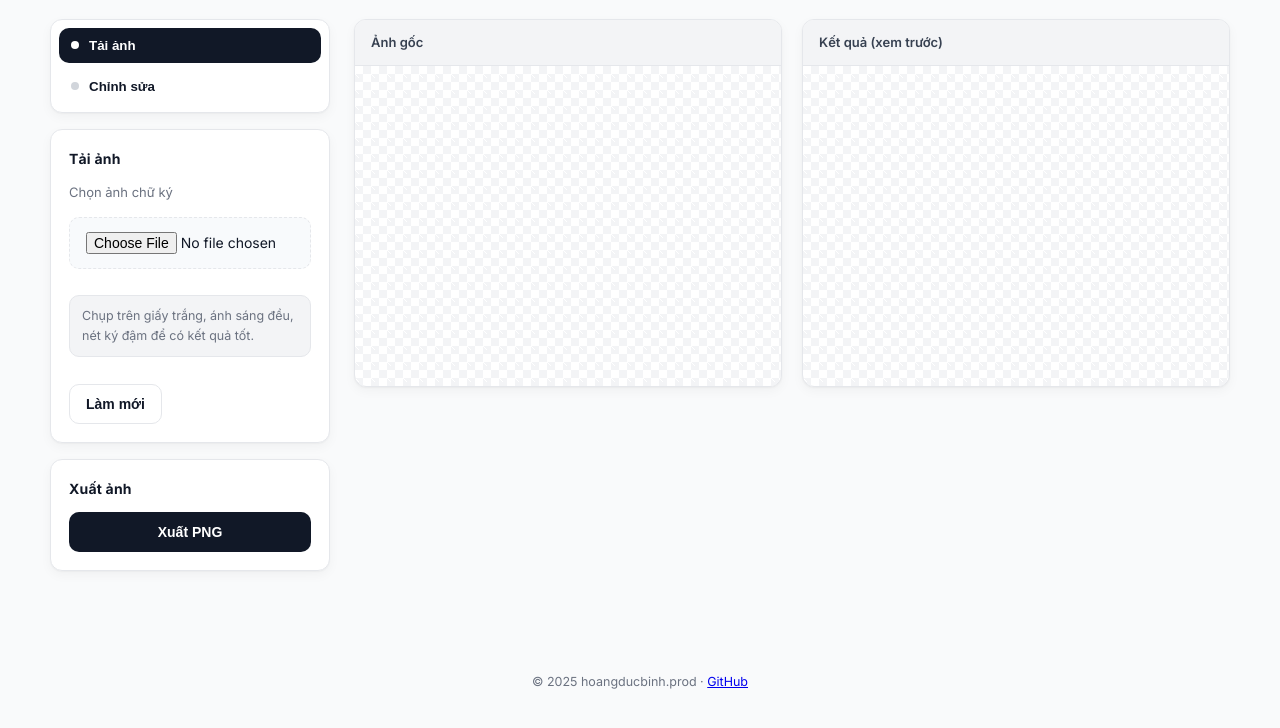
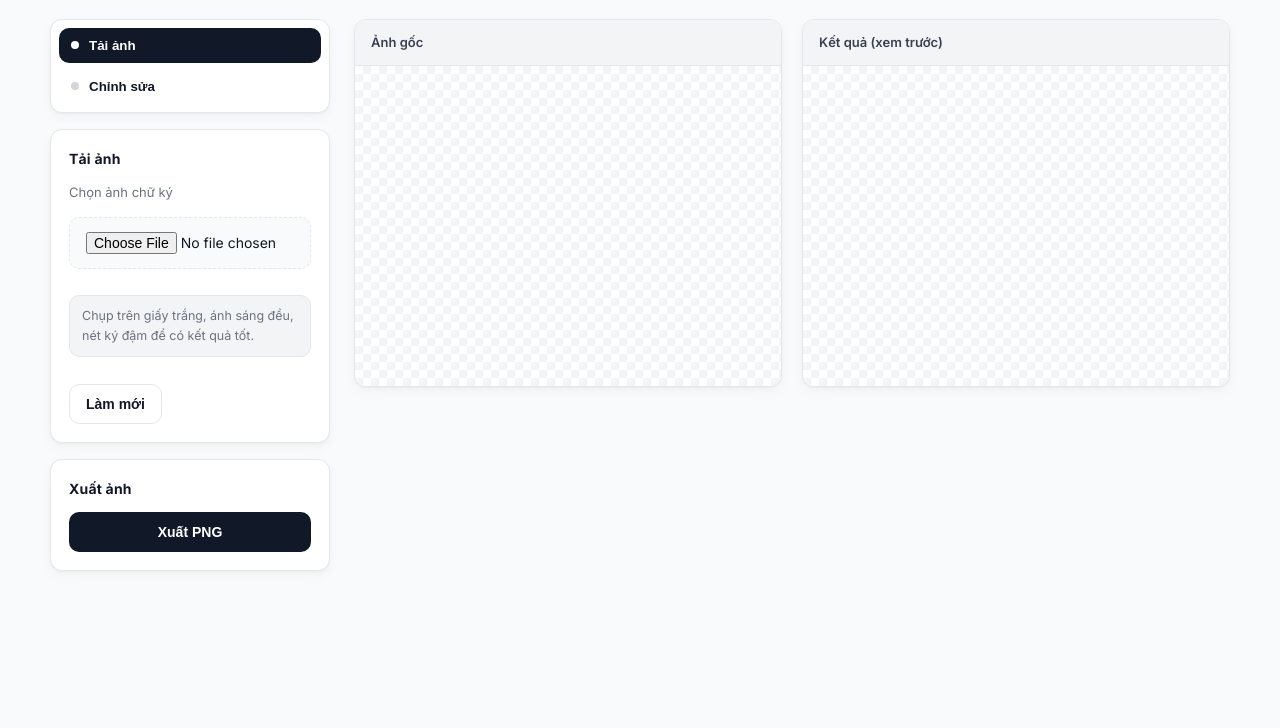
Before and after one commit to hoangducbinh/signature-studio, a plain HTML site: page index.html in a window 1280 px wide. Shown: the part 86-814 px from the top of the page. Drawn offline with Linux system fonts and the light colour scheme.

Commit message:
update today

```diff
--- a/src/index.html
+++ b/index.html
@@ -124,9 +124,9 @@
     </section>
   </main>
 
-  <footer class="container footer">
+  <!-- <footer class="container footer">
     <p class="muted small">© 2025 hoangducbinh.prod · <a href="https://github.com/hoangducbinh" target="_blank" rel="noopener noreferrer">GitHub</a></p>
-  </footer>
+  </footer> -->
 
   <div id="loadingModal" class="modal hidden" role="dialog" aria-modal="true" aria-label="Đang xử lý ảnh">
     <div class="modal-content">
```
